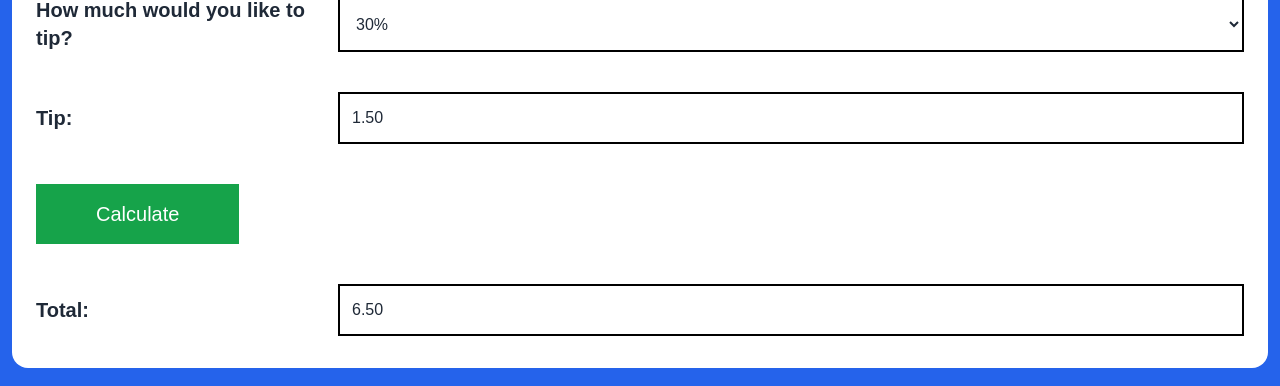
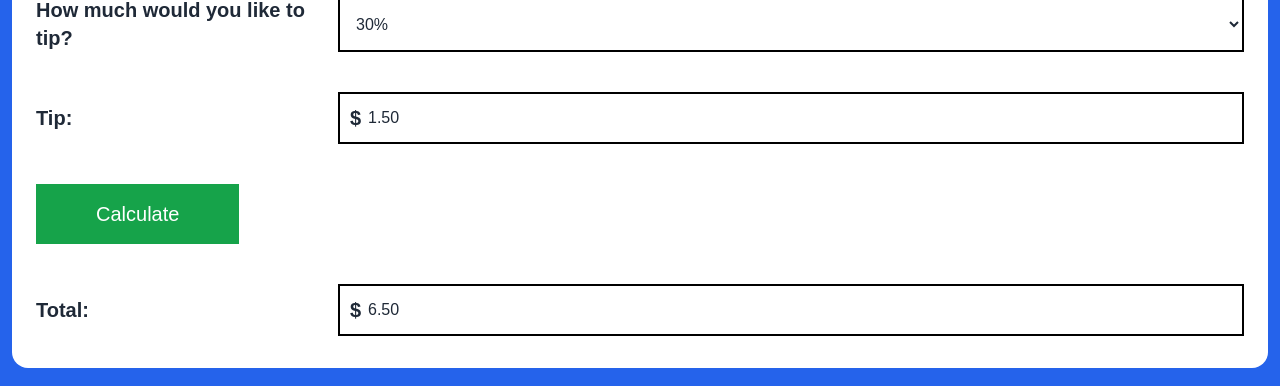
Before and after one commit to hartpableo/js-tip-calculator, a website: page index.html in a window 1280 px wide. Both pictures are taken after typing "5" into the empty fields and a click on the button "Calculate". Shown: the part 284-670 px from the top of the page. Drawn offline with Linux system fonts and the light colour scheme.

Commit message:
improved ui

```diff
--- a/index.html
+++ b/index.html
@@ -30,14 +30,14 @@
                     </div>
                     <div class="w-full grid grid-cols-12 gap-y-3">
                         <div class="inline-flex justify-start items-center col-span-12 xl:col-span-3 font-bold text-xl">Tip:</div>
-                        <div id="tip-amount" class="min-h-[52px] border p-3 border-solid border-black border-[2px] inline-block col-span-12 xl:col-span-9">0</div>
+                        <div id="tip-amount" class="relative min-h-[52px] border p-3 before:content-['\0024'] before:left-[10px] before:font-bold before:text-[1.25em] before:absolute before:top-1/2 before:-translate-y-1/2 before:inline before:mr-[.75em] before:text-gray-800 border-solid border-black border-[2px] inline-block col-span-12 xl:col-span-9 pl-[1.75em]">0</div>
                     </div>
                     <div class="w-full gap-y-3">
                         <button id="calculate" class="bg-green-600 text-xl text-center px-[3em] py-[.8em] transition text-white font-medium hover:bg-orange-700 disabled:opacity-70 disabled:pointer-events-none" type="submit">Calculate</button>
                     </div>
                     <div id="total-wrapper" class="w-full grid grid-cols-12 gap-y-3" style="display: none;">
                         <div class="inline-flex justify-start items-center col-span-12 xl:col-span-3 font-bold text-xl">Total:</div>
-                        <div id="total" class="min-h-[52px] border p-3 border-solid border-black border-[2px] inline-block col-span-12 xl:col-span-9">0</div>
+                        <div id="total" class="relative min-h-[52px] before:content-['\0024'] before:left-[10px] before:font-bold before:text-[1.25em] before:absolute before:top-1/2 before:-translate-y-1/2 before:inline before:mr-[.75em] before:text-gray-800 border p-3 border-solid border-black border-[2px] inline-block col-span-12 xl:col-span-9 pl-[1.75em]">0</div>
                     </div>
                 </form>
             </div>
```
